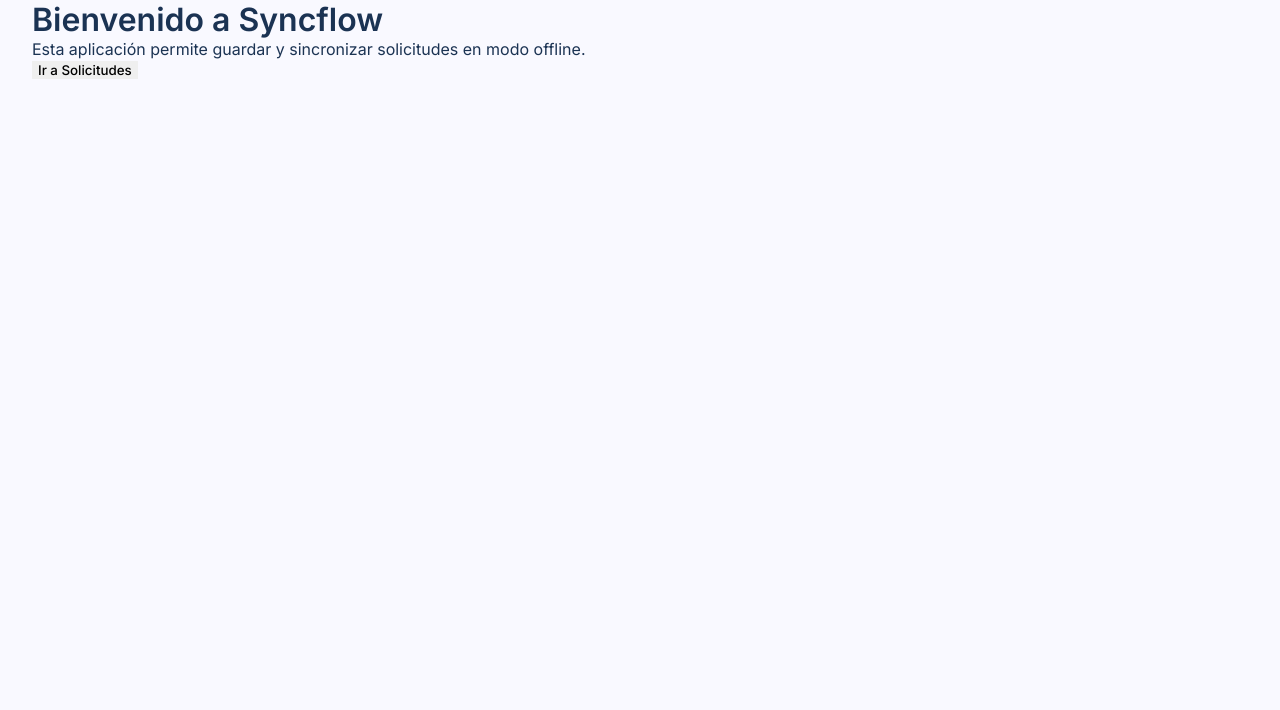
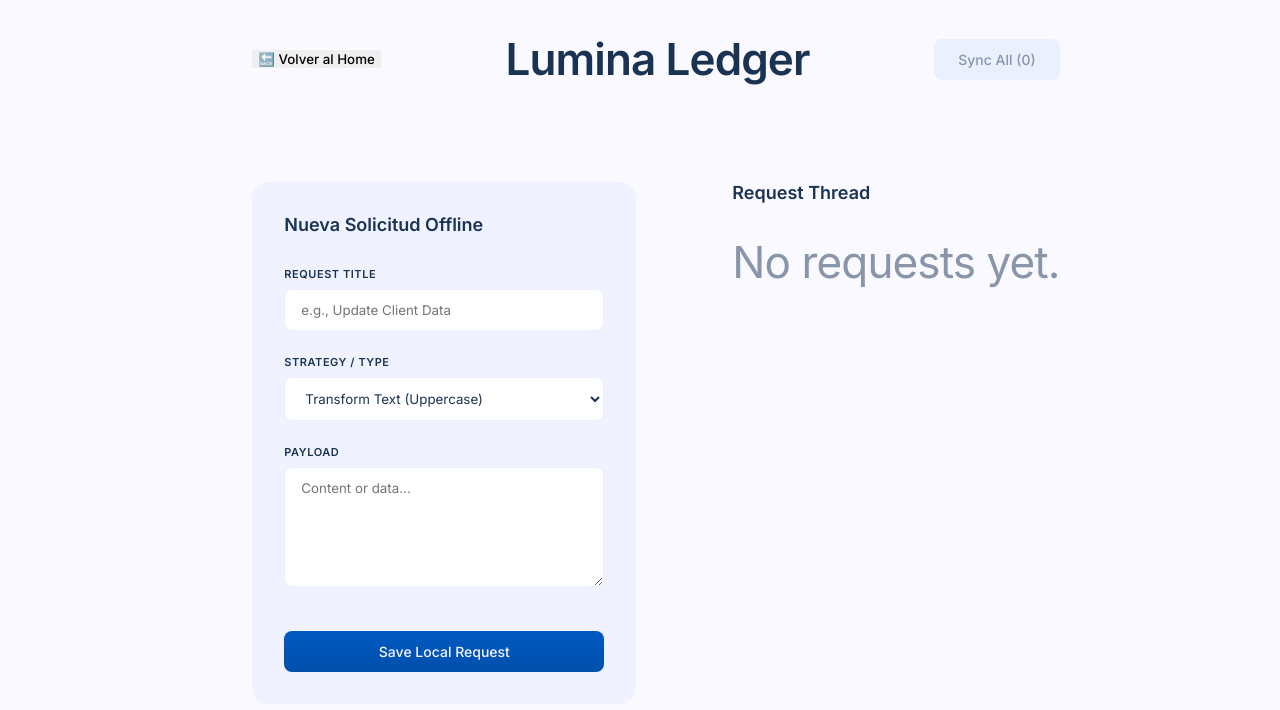
Before and after one commit to untalinfo/syncflow, a React (Vite) app in the folder frontend/: page /request in a window 1280 px wide. Shown: the top 710 px of the page. Built offline with nearby package versions, Linux system fonts and the light colour scheme.

Commit message:
feat: Refactor routing and dependency management, implement request synchronization, and enhance UI components

```diff
--- a/frontend/package.json
+++ b/frontend/package.json
@@ -11,7 +11,8 @@
   },
   "dependencies": {
     "react": "^19.2.4",
-    "react-dom": "^19.2.4"
+    "react-dom": "^19.2.4",
+    "react-router-dom": "^7.13.2"
   },
   "devDependencies": {
     "@eslint/js": "^9.39.4",
--- a/frontend/src/App.tsx
+++ b/frontend/src/App.tsx
@@ -1,16 +1,22 @@
-import { useState } from 'react';
-import './App.css';
-import { HomePage } from './domains/home/presentation/pages/HomePage';
-import { RequestPage } from './domains/request/presentation/pages/RequestPage';
+import { BrowserRouter, Routes, Route, Navigate } from "react-router-dom";
+import "./App.css";
+import { HomePage } from "./domains/home/presentation/pages/HomePage";
+import { RequestPage } from "./domains/request/presentation/pages/RequestPage";
+import { RequestProvider } from "./domains/request/presentation/DependencyProvider";
 
 function App() {
-  const [page, setPage] = useState<'home' | 'request'>('home');
-
   return (
-    <div className="app-container">
-      {page === 'home' && <HomePage onNavigateToRequest={() => setPage('request')} />}
-      {page === 'request' && <RequestPage onNavigateHome={() => setPage('home')} />}
-    </div>
+    <RequestProvider>
+      <BrowserRouter>
+        <div className="app-container">
+          <Routes>
+            <Route path="/" element={<HomePage />} />
+            <Route path="/request" element={<RequestPage />} />
+            <Route path="*" element={<Navigate to="/" replace />} />
+          </Routes>
+        </div>
+      </BrowserRouter>
+    </RequestProvider>
   );
 }
 
--- a/frontend/src/domains/home/presentation/pages/HomePage.tsx
+++ b/frontend/src/domains/home/presentation/pages/HomePage.tsx
@@ -1,15 +1,26 @@
-import React from 'react';
+import React from "react";
+import { useNavigate } from "react-router-dom";
 
 interface HomePageProps {
-  onNavigateToRequest: () => void;
+  onNavigateToRequest?: () => void;
 }
 
 export const HomePage: React.FC<HomePageProps> = ({ onNavigateToRequest }) => {
+  const navigate = useNavigate();
   return (
     <div className="home-page">
       <h1>Bienvenido a Syncflow</h1>
-      <p>Esta aplicación permite guardar y sincronizar solicitudes en modo offline.</p>
-      <button className="btn-primary" onClick={onNavigateToRequest}>
+      <p>
+        Esta aplicación permite guardar y sincronizar solicitudes en modo
+        offline.
+      </p>
+      <button
+        className="btn-primary"
+        onClick={() => {
+          onNavigateToRequest?.();
+          navigate("/request");
+        }}
+      >
         Ir a Solicitudes
       </button>
     </div>
--- /dev/null
+++ b/frontend/src/domains/request/presentation/DependencyProvider.tsx
@@ -0,0 +1,57 @@
+import { createContext, useContext } from "react";
+import type { ReactNode } from "react";
+import { LocalStorageRepository } from "../infrastructure/LocalStorageRepository";
+import { RemoteRepository } from "../infrastructure/RemoteRepository";
+import {
+  PayloadProcessor,
+  TextTransformStrategy,
+  StructureModifyStrategy,
+} from "../infrastructure/Strategies";
+import { CreateRequestUseCase } from "../application/CreateRequestUseCase";
+import { GetRequestsUseCase } from "../application/GetRequestsUseCase";
+import { SyncRequestsUseCase } from "../application/SyncRequestsUseCase";
+
+interface IDependencies {
+  createRequest: CreateRequestUseCase;
+  getRequests: GetRequestsUseCase;
+  syncRequests: SyncRequestsUseCase;
+}
+
+const localRepo = new LocalStorageRepository();
+const remoteRepo = new RemoteRepository();
+const processor = new PayloadProcessor([
+  new TextTransformStrategy(),
+  new StructureModifyStrategy(),
+]);
+
+const createReqUC = new CreateRequestUseCase(localRepo);
+const getReqUC = new GetRequestsUseCase(localRepo);
+const syncUC = new SyncRequestsUseCase(localRepo, remoteRepo, processor);
+
+const RequestContext = createContext<IDependencies | null>(null);
+
+export const RequestProvider: React.FC<{ children: ReactNode }> = ({
+  children,
+}) => {
+  return (
+    <RequestContext.Provider
+      value={{
+        createRequest: createReqUC,
+        getRequests: getReqUC,
+        syncRequests: syncUC,
+      }}
+    >
+      {children}
+    </RequestContext.Provider>
+  );
+};
+
+export const useRequestDependencies = () => {
+  const context = useContext(RequestContext);
+  if (!context) {
+    throw new Error(
+      "useRequestDependencies must be used within a RequestProvider",
+    );
+  }
+  return context;
+};
--- a/frontend/src/domains/request/presentation/pages/RequestPage.tsx
+++ b/frontend/src/domains/request/presentation/pages/RequestPage.tsx
@@ -1,16 +1,18 @@
-import { useState, useCallback, useEffect } from 'react';
-import { useAppDependencies } from '../DependencyProvider';
-import type { SyncRequest } from '../../../../domain/IRequestNode';
+import { useState, useCallback, useEffect } from "react";
+import { useNavigate } from "react-router-dom";
+import { useRequestDependencies } from "../DependencyProvider";
+import type { SyncRequest } from "../../../../domain/IRequestNode";
 
-interface RequestPageProps {
-  onNavigateHome: () => void;
-}
-
-export const RequestPage: React.FC<RequestPageProps> = ({ onNavigateHome }) => {
-  const { createRequest, getRequests, syncRequests } = useAppDependencies();
+export const RequestPage: React.FC = () => {
+  const navigate = useNavigate();
+  const { createRequest, getRequests, syncRequests } = useRequestDependencies();
   const [requests, setRequests] = useState<SyncRequest[]>([]);
   const [isSyncing, setIsSyncing] = useState(false);
-  const [form, setForm] = useState({ name: '', payload: '', type: 'text-transform' });
+  const [form, setForm] = useState({
+    name: "",
+    payload: "",
+    type: "text-transform",
+  });
 
   const loadData = useCallback(async () => {
     const data = await getRequests.execute();
@@ -27,7 +29,7 @@
     e.preventDefault();
     if (!form.name || !form.payload) return;
     await createRequest.execute(form.name, form.payload, form.type);
-    setForm({ name: '', payload: '', type: 'text-transform' });
+    setForm({ name: "", payload: "", type: "text-transform" });
     await loadData();
   };
 
@@ -35,23 +37,31 @@
     setIsSyncing(true);
     const success = await syncRequests.execute();
     if (success) {
-      alert('Sincronización exitosa');
+      alert("Sincronización exitosa");
     } else {
-      alert('Error al sincronizar. Revisa la consola o asegúrate que .NET está corriendo.');
+      alert(
+        "Error al sincronizar. Revisa la consola o asegúrate que .NET está corriendo.",
+      );
     }
     await loadData();
     setIsSyncing(false);
   };
 
-  const pendingCount = requests.filter(r => r.status === 'Pending').length;
+  const pendingCount = requests.filter((r) => r.status === "Pending").length;
 
   return (
     <div className="app-container">
       <header className="header">
-        <button className="btn-back" onClick={onNavigateHome}>🔙 Volver al Home</button>
+        <button className="btn-back" onClick={() => navigate("/")}>
+          🔙 Volver al Home
+        </button>
         <div className="logo">Lumina Ledger</div>
-        <button className="btn-sync" onClick={handleSync} disabled={isSyncing || pendingCount === 0}>
-          {isSyncing ? 'Sincronizando...' : `Sync All (${pendingCount})`}
+        <button
+          className="btn-sync"
+          onClick={handleSync}
+          disabled={isSyncing || pendingCount === 0}
+        >
+          {isSyncing ? "Sincronizando..." : `Sync All (${pendingCount})`}
         </button>
       </header>
       <main className="main-content">
@@ -60,41 +70,72 @@
           <form onSubmit={handleSubmit} className="sync-form">
             <div className="form-group">
               <label>Request Title</label>
-              <input type="text" value={form.name} onChange={e => setForm({ ...form, name: e.target.value })} placeholder="e.g., Update Client Data" />
+              <input
+                type="text"
+                value={form.name}
+                onChange={(e) => setForm({ ...form, name: e.target.value })}
+                placeholder="e.g., Update Client Data"
+              />
             </div>
             <div className="form-group">
               <label>Strategy / Type</label>
-              <select value={form.type} onChange={e => setForm({ ...form, type: e.target.value })}>
-                <option value="text-transform">Transform Text (Uppercase)</option>
-                <option value="structure-modify">Modify Structure (JSON wrap)</option>
+              <select
+                value={form.type}
+                onChange={(e) => setForm({ ...form, type: e.target.value })}
+              >
+                <option value="text-transform">
+                  Transform Text (Uppercase)
+                </option>
+                <option value="structure-modify">
+                  Modify Structure (JSON wrap)
+                </option>
                 <option value="raw">Raw (Unprocessed)</option>
               </select>
             </div>
             <div className="form-group">
               <label>Payload</label>
-              <textarea value={form.payload} onChange={e => setForm({ ...form, payload: e.target.value })} placeholder="Content or data..."></textarea>
+              <textarea
+                value={form.payload}
+                onChange={(e) => setForm({ ...form, payload: e.target.value })}
+                placeholder="Content or data..."
+              ></textarea>
             </div>
-            <button type="submit" className="btn-submit">Save Local Request</button>
+            <button type="submit" className="btn-submit">
+              Save Local Request
+            </button>
           </form>
         </section>
         <section className="list-section">
           <h2>Request Thread</h2>
           <div className="requests-grid">
-            {requests.length === 0 && <p className="empty-state">No requests yet.</p>}
+            {requests.length === 0 && (
+              <p className="empty-state">No requests yet.</p>
+            )}
             {requests.map((req, index) => (
-              <div key={req.id || index} className={`request-card ${req.status.toLowerCase()}`}>
+              <div
+                key={req.id || index}
+                className={`request-card ${req.status.toLowerCase()}`}
+              >
                 <div className="card-header">
                   <h3>
-                    <span className={`sync-dot ${req.status.toLowerCase()}`}></span>
+                    <span
+                      className={`sync-dot ${req.status.toLowerCase()}`}
+                    ></span>
                     {req.name}
                   </h3>
-                  <span className={`badge ${req.status.toLowerCase()}`}>{req.status}</span>
+                  <span className={`badge ${req.status.toLowerCase()}`}>
+                    {req.status}
+                  </span>
                 </div>
                 <div className="card-body">
-                  <p className="type-meta"><code>{req.type}</code></p>
+                  <p className="type-meta">
+                    <code>{req.type}</code>
+                  </p>
                   <p className="payload">{req.payload}</p>
                 </div>
-                <div className="card-footer">{new Date(req.createdAt).toLocaleString()}</div>
+                <div className="card-footer">
+                  {new Date(req.createdAt).toLocaleString()}
+                </div>
               </div>
             ))}
           </div>
```
Also changed, not shown: frontend/src/App.css (+20 -6 lines), frontend/src/domains/request/presentation/DependencyProvider.ts (deleted, +0 -32 lines), 1 other file (tests, documents, lock files or other folders).
